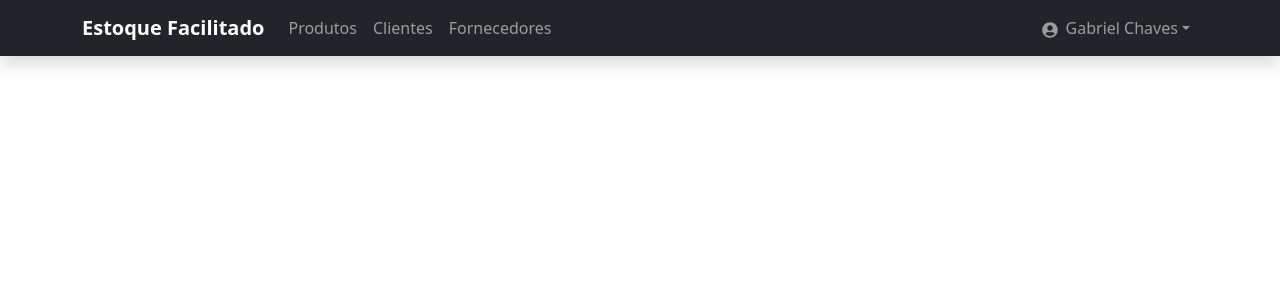
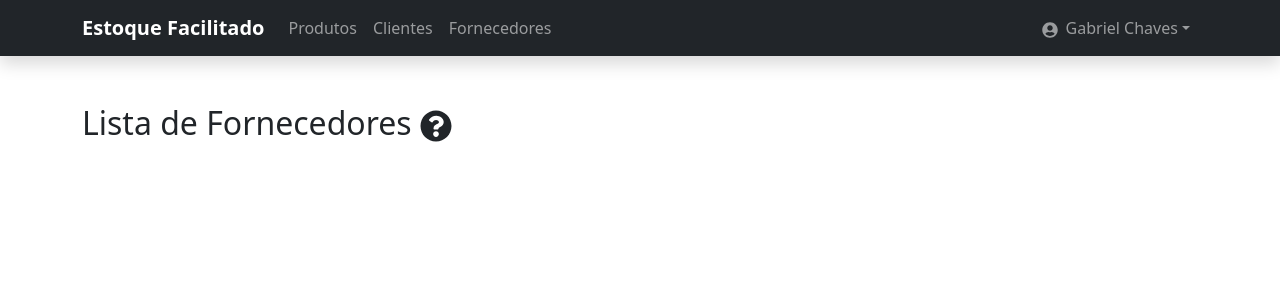
Before and after one commit to gabrielvitorm/projeto-curso, a React (Vite) app in the folder meusistema-frontend/: page /listar-fornecedores in a window 1280 px wide. Shown: the top 300 px of the page. Built offline with nearby package versions, Linux system fonts and the light colour scheme.

Commit message:
fix: FornecedorList inicio

```diff
--- a/meusistema-frontend/src/App.jsx
+++ b/meusistema-frontend/src/App.jsx
@@ -1,5 +1,6 @@
 import React from 'react'
 import FornecedorForm from './pages/Fornecedor/FornecedorForm'
+import FornecedorList from './pages/Fornecedor/FornecedorList'
 import { BrowserRouter, Route, Routes } from 'react-router-dom'
 import Inicial from './pages/Inicial'
 import Menu from './components/Menu'
@@ -11,6 +12,7 @@ const App = () => {
       <Routes>
         <Route path='/' element={<Inicial />}/>
         <Route path='/cadastrar-fornecedor' element={<FornecedorForm />}/>
+        <Route path='/listar-fornecedores' element={<FornecedorList />} />
       </Routes>
     </BrowserRouter>
   )
--- a/meusistema-frontend/src/pages/Fornecedor/FornecedorList.jsx
+++ b/meusistema-frontend/src/pages/Fornecedor/FornecedorList.jsx
@@ -1,8 +1,23 @@
 import React from 'react'
+import { Container, OverlayTrigger, Tooltip } from 'react-bootstrap'
+import { FaQuestionCircle } from 'react-icons/fa'
 
 const FornecedorList = () => {
   return (
-    <div>FornecedorList</div>
+    <Container className='mt-5'>
+      <h2 className='mb-4 d-flex align-items-center'>
+        Lista de Fornecedores
+        <OverlayTrigger
+          placement='right'
+          overlay={<Tooltip>Visualize, edite ou exclua um fornecedor</Tooltip>}
+        >
+          <span className='ms-2' style={{ cursor: 'pointer' }}>
+            <FaQuestionCircle/>
+          </span>
+
+        </OverlayTrigger>
+      </h2>
+    </Container>
   )
 }
 
```
